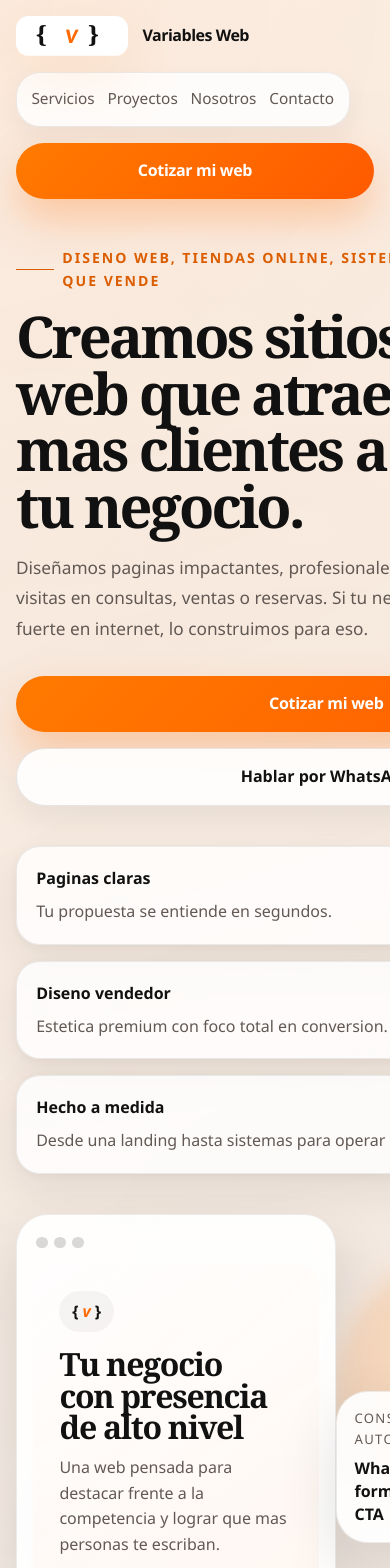
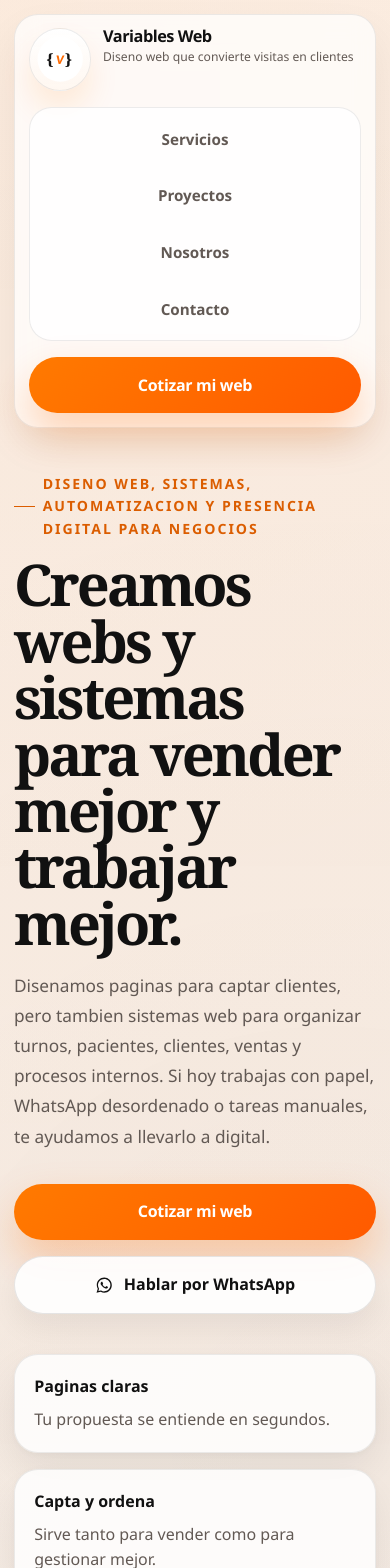
Before and after one commit to JoaquinFreire/VariablesWeb, a React (Vite) app: page / in a window 390 px wide. Shown: the top 1568 px of the page. Built offline with nearby package versions, Linux system fonts and the light colour scheme.

Commit message:
Adaptaciones persoanles.

```diff
--- a/src/App.css
+++ b/src/App.css
@@ -1,7 +1,7 @@
 .page-shell {
   position: relative;
+  width: 100%;
   overflow: hidden;
-  width: 100%;
   padding-inline: clamp(16px, 3vw, 40px);
 }
 
@@ -25,52 +25,98 @@
 }
 
 .topbar {
-  display: flex;
+  padding: 1.1rem 0 0.8rem;
+}
+
+.topbar-surface {
+  display: grid;
+  grid-template-columns: minmax(0, auto) minmax(0, 1fr) auto;
   align-items: center;
-  justify-content: space-between;
   gap: 1rem;
-  padding: 1.5rem 0 1rem;
+  padding: 0.95rem 1rem;
+  border: 1px solid rgba(17, 17, 17, 0.08);
+  border-radius: 2rem;
+  background: rgba(255, 255, 255, 0.72);
+  box-shadow: 0 18px 40px rgba(17, 17, 17, 0.06);
+  backdrop-filter: blur(12px);
 }
 
 .logo {
   display: inline-flex;
   align-items: center;
-  gap: 0.9rem;
-  font-weight: 700;
+  gap: 0.95rem;
+  text-decoration: none;
   color: var(--text-strong);
+}
+
+.logo-badge {
+  display: grid;
+  place-items: center;
+  width: 4.5rem;
+  height: 4.5rem;
+  padding: 0.25rem;
+  border-radius: 999px;
+  background:
+    linear-gradient(180deg, rgba(255, 255, 255, 0.98), rgba(255, 247, 240, 0.96));
+  border: 1px solid rgba(17, 17, 17, 0.08);
+  box-shadow:
+    inset 0 1px 0 rgba(255, 255, 255, 0.92),
+    0 18px 30px rgba(255, 115, 0, 0.12);
+}
+
+.logo-badge svg {
+  width: 100%;
+  height: auto;
+}
+
+.logo-copy {
+  display: grid;
+  gap: 0.18rem;
+}
+
+.logo-copy strong {
+  font-size: 1.02rem;
+  line-height: 1;
   letter-spacing: -0.03em;
 }
 
-.logo svg {
-  width: 112px;
-  height: auto;
-  filter: drop-shadow(0 18px 30px rgba(255, 115, 0, 0.12));
+.logo-copy small {
+  color: var(--text);
+  font-size: 0.82rem;
+  line-height: 1.25;
 }
 
 .logo-brace {
   fill: #121212;
-  font-size: 38px;
+  font-size: 26px;
   font-family: Georgia, 'Times New Roman', serif;
   font-weight: 700;
 }
 
 .logo-v {
   fill: var(--accent);
-  font-size: 42px;
+  font-size: 28px;
   font-family: 'Trebuchet MS', 'Segoe UI', sans-serif;
   font-weight: 900;
   font-style: italic;
 }
 
 .nav {
+  justify-self: center;
+  width: 100%;
+}
+
+.nav-links {
   display: inline-flex;
+  flex-wrap: wrap;
   align-items: center;
-  gap: 1.3rem;
-  padding: 0.75rem 1rem;
+  justify-content: center;
+  gap: 0.55rem;
+  width: 100%;
+  padding: 0.45rem;
   border: 1px solid var(--border);
   border-radius: 999px;
-  background: rgba(255, 255, 255, 0.86);
-  box-shadow: 0 12px 30px rgba(17, 17, 17, 0.05);
+  background: rgba(255, 255, 255, 0.82);
 }
 
 .nav a,
@@ -87,14 +133,22 @@
 }
 
 .nav a {
+  display: inline-flex;
+  align-items: center;
+  justify-content: center;
+  min-height: 2.8rem;
+  padding: 0.72rem 1rem;
+  border-radius: 999px;
   color: var(--text);
   text-decoration: none;
-  font-size: 0.96rem;
+  font-size: 0.95rem;
+  font-weight: 700;
 }
 
 .nav a:hover,
 .nav a:focus-visible {
   color: var(--text-strong);
+  background: rgba(17, 17, 17, 0.04);
 }
 
 .nav-cta,
@@ -128,6 +182,7 @@
   display: inline-flex;
   align-items: center;
   justify-content: center;
+  gap: 0.65rem;
   min-height: 3.5rem;
   padding: 0.95rem 1.35rem;
   border-radius: 999px;
@@ -147,10 +202,16 @@
   border-color: rgba(255, 106, 0, 0.3);
 }
 
+.whatsapp-icon {
+  width: 1.15rem;
+  height: 1.15rem;
+  flex: 0 0 auto;
+}
+
 .hero-section {
   display: grid;
   grid-template-columns: minmax(0, 1.1fr) minmax(320px, 0.9fr);
-  gap: 2.5rem;
+  gap: clamp(2rem, 4vw, 3rem);
   padding: 3.2rem 0 2rem;
   align-items: center;
 }
@@ -174,6 +235,10 @@
   width: 2.75rem;
   height: 1px;
   background: currentColor;
+}
+
+.hero-copy {
+  min-width: 0;
 }
 
 .hero-copy h1 {
@@ -323,6 +388,7 @@
 
 .mock-actions {
   display: flex;
+  flex-wrap: wrap;
   gap: 0.8rem;
   margin-top: 1.5rem;
 }
@@ -527,19 +593,43 @@
   border-radius: 2rem;
 }
 
+.about-panel {
+  display: grid;
+  gap: 1rem;
+}
+
 .founder-card {
   display: grid;
   gap: 1.2rem;
 }
 
-.founder-photo {
-  min-height: 20rem;
+.team-strip {
+  display: grid;
+  grid-template-columns: repeat(3, minmax(0, 1fr));
+  gap: 1rem;
+}
+
+.team-member {
+  display: grid;
+  gap: 0.8rem;
+  justify-items: center;
+  text-align: center;
+}
+
+.team-photo {
+  width: 100%;
+  min-height: 12rem;
   border-radius: 1.6rem;
   background:
     radial-gradient(circle at top, rgba(255, 115, 0, 0.2), transparent 40%),
     linear-gradient(180deg, #fff, #fff4eb);
   display: grid;
   place-items: center;
+}
+
+.team-member strong {
+  color: var(--text-strong);
+  font-size: 0.98rem;
 }
 
 .founder-avatar {
@@ -559,6 +649,15 @@
 .founder-avatar b {
   color: var(--accent);
   font-style: italic;
+}
+
+.site-footer {
+  position: relative;
+  z-index: 1;
+  padding: 1.5rem 0 2rem;
+  text-align: center;
+  color: var(--text);
+  font-size: 0.92rem;
 }
 
 .testimonials-grid {
@@ -604,6 +703,11 @@
   align-items: start;
 }
 
+.contact-copy {
+  display: grid;
+  gap: 1rem;
+}
+
 .contact-form {
   display: grid;
   gap: 1rem;
@@ -645,8 +749,20 @@
   margin-top: 0.4rem;
 }
 
-@media (max-width: 1100px) {
-  .topbar,
+@media (max-width: 1200px) {
+  .topbar-surface {
+    grid-template-columns: 1fr;
+    justify-items: stretch;
+  }
+
+  .logo {
+    justify-self: start;
+  }
+
+  .nav-cta {
+    justify-self: start;
+  }
+
   .hero-section,
   .cards-grid,
   .portfolio-grid,
@@ -657,33 +773,64 @@
     grid-template-columns: 1fr;
   }
 
-  .topbar {
-    display: grid;
-    justify-items: start;
-  }
-
-  .nav {
-    flex-wrap: wrap;
-    border-radius: 1.5rem;
-  }
-
   .hero-visual {
     min-height: 31rem;
   }
+}
 
+@media (max-width: 900px) {
   .hero-metrics {
     grid-template-columns: 1fr;
+  }
+
+  .hero-copy h1,
+  .section-heading h2,
+  .browser-body h2 {
+    max-width: none;
+  }
+
+  .browser-body p {
+    max-width: none;
   }
 }
 
 @media (max-width: 720px) {
-  .topbar {
-    padding-top: 1rem;
+  .page-shell {
+    padding-inline: 14px;
   }
 
-  .nav {
-    gap: 0.8rem;
-    padding: 0.9rem;
+  .topbar {
+    padding-top: 0.85rem;
+  }
+
+  .topbar-surface {
+    padding: 0.85rem;
+    border-radius: 1.5rem;
+  }
+
+  .logo {
+    gap: 0.75rem;
+  }
+
+  .logo-badge {
+    width: 3.9rem;
+    height: 3.9rem;
+  }
+
+  .logo-copy small {
+    font-size: 0.76rem;
+  }
+
+  .nav-links {
+    display: grid;
+    grid-template-columns: repeat(2, minmax(0, 1fr));
+    border-radius: 1.4rem;
+  }
+
+  .nav a {
+    width: 100%;
+    min-height: 3rem;
+    padding-inline: 0.75rem;
   }
 
   .nav-cta {
@@ -692,6 +839,7 @@
 
   .hero-section {
     padding-top: 2rem;
+    gap: 1.5rem;
   }
 
   .hero-actions {
@@ -705,17 +853,20 @@
   }
 
   .hero-visual {
-    min-height: 26rem;
+    min-height: auto;
+    display: grid;
+    gap: 1rem;
   }
 
   .main-card {
+    width: 100%;
     transform: none;
   }
 
   .floating-card {
     position: static;
-    margin-top: 1rem;
     max-width: none;
+    margin: 0;
   }
 
   .brand-strip {
@@ -725,4 +876,47 @@
   .section {
     padding: 3.5rem 0;
   }
+
+  .service-card,
+  .about-panel,
+  .founder-card,
+  .contact-form {
+    padding: 1.35rem;
+  }
+
+  .team-strip {
+    grid-template-columns: 1fr;
+  }
+
+  .team-photo {
+    min-height: 10rem;
+  }
 }
+
+@media (max-width: 520px) {
+  .nav-links {
+    grid-template-columns: 1fr;
+  }
+
+  .logo {
+    align-items: flex-start;
+  }
+
+  .logo-copy {
+    gap: 0.3rem;
+  }
+
+  .mock-actions {
+    flex-direction: column;
+  }
+
+  .mock-primary,
+  .mock-secondary {
+    text-align: center;
+  }
+
+  .section-heading,
+  .contact-copy {
+    gap: 0.85rem;
+  }
+}
--- a/src/App.jsx
+++ b/src/App.jsx
@@ -6,7 +6,7 @@ const services = [
     title: 'Landing pages',
     description:
       'Paginas pensadas para vender un servicio, captar consultas y convertir visitas en clientes.',
-    highlight: 'Ideal para campañas, lanzamientos y negocios que quieren arrancar rapido.',
+    highlight: 'Ideal para campanas, lanzamientos y negocios que quieren arrancar rapido.',
   },
   {
     title: 'Tiendas online',
@@ -24,7 +24,7 @@ const services = [
     title: 'Sistemas a medida',
     description:
       'Paneles, reservas, gestion interna y herramientas digitales creadas para ahorrar tiempo y ordenar procesos.',
-    highlight: 'Cuando una plantilla no alcanza, diseñamos algo hecho a tu forma de trabajar.',
+    highlight: 'Cuando una plantilla no alcanza, disenamos algo hecho a tu forma de trabajar.',
   },
 ]
 
@@ -82,7 +82,7 @@ const testimonials = [
   },
   {
     quote:
-      'Nos guiaron con textos, estructura y diseño. No fue solo una web, fue ordenar la forma en que mostramos el negocio.',
+      'Nos guiaron con textos, estructura y diseno. No fue solo una web, fue ordenar la forma en que mostramos el negocio.',
     author: 'Lucia Benitez',
     role: 'Centro odontologico',
   },
@@ -90,27 +90,46 @@ const testimonials = [
 
 const steps = [
   'Escuchamos tu negocio y definimos la propuesta que mas vende.',
-  'Diseñamos una experiencia visual que se vea profesional y memorable.',
+  'Disenamos una experiencia visual que se vea profesional y memorable.',
   'Lanzamos la web lista para captar consultas, ventas o reservas.',
 ]
 
+const teamMembers = ['Tiiziano Mina', 'Freire Joaquin', 'Avila Horacio']
+const whatsappNumber = '5493513117202'
+
 function LogoMark() {
   return (
-    <div className="logo" aria-label="Variables Web">
-      <svg viewBox="0 0 180 64" role="img" aria-hidden="true">
-        <rect width="180" height="64" rx="20" fill="#ffffff" />
-        <text x="32" y="44" className="logo-brace">
+    <a className="logo" href="#top" aria-label="Variables Web">
+      <div className="logo-badge" aria-hidden="true">
+        <svg viewBox="0 0 88 88" role="img">
+          <circle cx="44" cy="44" r="38" fill="#ffffff" />
+          <text x="21" y="54" className="logo-brace">
             {'{'}
           </text>
-        <text x="79" y="43" className="logo-v">
+          <text x="37" y="52" className="logo-v">
             v
           </text>
-        <text x="116" y="44" className="logo-brace">
+          <text x="52" y="54" className="logo-brace">
             {'}'}
           </text>
         </svg>
-      <span>Variables Web</span>
       </div>
+      <span className="logo-copy">
+        <strong>Variables Web</strong>
+        <small>Diseno web que convierte visitas en clientes</small>
+      </span>
+    </a>
+  )
+}
+
+function WhatsAppIcon() {
+  return (
+    <svg className="whatsapp-icon" viewBox="0 0 24 24" aria-hidden="true">
+      <path
+        fill="currentColor"
+        d="M19.05 4.94A9.77 9.77 0 0 0 12.1 2C6.7 2 2.3 6.4 2.3 11.8c0 1.72.45 3.4 1.3 4.88L2 22l5.47-1.44a9.75 9.75 0 0 0 4.63 1.18h.01c5.4 0 9.8-4.4 9.8-9.8 0-2.62-1.02-5.08-2.86-6.99Zm-6.94 15.14h-.01a8.08 8.08 0 0 1-4.11-1.12l-.29-.17-3.25.86.87-3.17-.19-.33a8.06 8.06 0 0 1-1.23-4.28c0-4.46 3.64-8.1 8.11-8.1 2.16 0 4.18.84 5.71 2.38a8.03 8.03 0 0 1 2.37 5.72c0 4.47-3.64 8.11-8.09 8.11Zm4.45-6.07c-.24-.12-1.41-.7-1.63-.78-.22-.08-.38-.12-.55.12-.16.24-.63.78-.77.94-.14.16-.28.18-.52.06-.24-.12-1-.37-1.9-1.18-.71-.63-1.18-1.4-1.32-1.63-.14-.24-.01-.36.1-.48.11-.11.24-.28.36-.42.12-.14.16-.24.24-.39.08-.16.04-.29-.02-.41-.06-.12-.55-1.33-.75-1.83-.2-.48-.41-.41-.55-.42h-.47c-.16 0-.41.06-.62.29-.21.24-.82.8-.82 1.94 0 1.15.84 2.25.96 2.41.12.16 1.65 2.53 4.01 3.54.56.24 1 .38 1.34.49.56.18 1.06.15 1.46.09.44-.07 1.41-.58 1.61-1.14.2-.56.2-1.04.14-1.14-.06-.1-.22-.16-.46-.28Z"
+      />
+    </svg>
   )
 }
 
@@ -132,42 +151,48 @@ function App() {
 
   const whatsappMessage = encodeURIComponent(
     [
-      'Hola, quiero cotizar una web.',
+      'Hola, vi la web de Variables Web y quiero recibir asesoramiento.',
       `Nombre: ${formData.name || 'No indicado'}`,
       `Negocio: ${formData.business || 'No indicado'}`,
       `Servicio: ${formData.service}`,
-      `Detalle: ${formData.message || 'Quiero mas informacion sobre tiempos y precios.'}`,
+      `Detalle: ${formData.message || 'Quiero informacion sobre tiempos, precios y cual seria la mejor solucion para mi negocio.'}`,
     ].join('\n')
   )
+  const whatsappUrl = `https://wa.me/${whatsappNumber}?text=${whatsappMessage}`
 
   return (
-    <div className="page-shell">
+    <div className="page-shell" id="top">
       <header className="topbar">
+        <div className="topbar-surface">
           <LogoMark />
 
-        <nav className="nav">
+          <nav className="nav" aria-label="Navegacion principal">
+            <div className="nav-links">
               <a href="#servicios">Servicios</a>
               <a href="#proyectos">Proyectos</a>
               <a href="#nosotros">Nosotros</a>
               <a href="#contacto">Contacto</a>
+            </div>
           </nav>
 
           <a className="nav-cta" href="#contacto">
             Cotizar mi web
           </a>
+        </div>
       </header>
 
       <main>
         <section className="hero-section">
           <div className="hero-copy">
             <div className="eyebrow">
-              Diseno web, tiendas online, sistemas y presencia digital que vende
+              Diseno web, sistemas, automatizacion y presencia digital para negocios
             </div>
-            <h1>Creamos sitios web que atraen mas clientes a tu negocio.</h1>
+            <h1>Creamos webs y sistemas para vender mejor y trabajar mejor.</h1>
             <p className="hero-lead">
-              Diseñamos paginas impactantes, profesionales y listas para convertir
-              visitas en consultas, ventas o reservas. Si tu negocio necesita
-              verse fuerte en internet, lo construimos para eso.
+              Disenamos paginas para captar clientes, pero tambien sistemas web
+              para organizar turnos, pacientes, clientes, ventas y procesos
+              internos. Si hoy trabajas con papel, WhatsApp desordenado o tareas
+              manuales, te ayudamos a llevarlo a digital.
             </p>
 
             <div className="hero-actions">
@@ -176,10 +201,11 @@ function App() {
               </a>
               <a
                 className="secondary-button"
-                href={`https://wa.me/?text=${whatsappMessage}`}
+                href={whatsappUrl}
                 target="_blank"
                 rel="noreferrer"
               >
+                <WhatsAppIcon />
                 Hablar por WhatsApp
               </a>
             </div>
@@ -190,12 +216,12 @@ function App() {
                 <span>Tu propuesta se entiende en segundos.</span>
               </article>
               <article>
-                <strong>Diseno vendedor</strong>
-                <span>Estetica premium con foco total en conversion.</span>
+                <strong>Capta y ordena</strong>
+                <span>Sirve tanto para vender como para gestionar mejor.</span>
               </article>
               <article>
                 <strong>Hecho a medida</strong>
-                <span>Desde una landing hasta sistemas para operar mejor.</span>
+                <span>Desde una landing hasta un sistema para automatizar tareas.</span>
               </article>
             </div>
           </div>
@@ -218,8 +244,8 @@ function App() {
                 </div>
                 <h2>Tu negocio con presencia de alto nivel</h2>
                 <p>
-                  Una web pensada para destacar frente a la competencia y lograr
-                  que mas personas te escriban.
+                  Una solucion digital pensada para atraer clientes o para
+                  ordenar por dentro como funciona tu negocio.
                 </p>
                 <div className="mock-actions">
                   <span className="mock-primary">Quiero resultados</span>
@@ -253,8 +279,9 @@ function App() {
             <span className="section-kicker">Servicios</span>
             <h2>Todo lo que necesita tu negocio para vender mejor online</h2>
             <p>
-              No hacemos paginas por hacer. Diseñamos piezas digitales que
-              generan confianza, explican lo que ofreces y empujan a la accion.
+              No hacemos solo paginas lindas. Creamos herramientas digitales que
+              pueden ayudarte a vender mas, atender mejor y dejar atras procesos
+              manuales.
             </p>
           </div>
 
@@ -276,7 +303,9 @@ function App() {
             <h2>Podemos crear paginas para muchisimos tipos de negocio</h2>
             <p>
               Si vendes un servicio, un producto o necesitas mostrar tu marca con
-              seriedad, podemos construir una web pensada para tu rubro.
+              seriedad, podemos construir una web pensada para tu rubro. Y si
+              ademas necesitas gestion interna, reservas o seguimiento de
+              clientes, tambien podemos desarrollarlo.
             </p>
           </div>
 
@@ -294,7 +323,7 @@ function App() {
             <p>
               Aunque una marca recien empiece, su web puede verse como una marca
               grande. Estos proyectos conceptuales estan armados para demostrar
-              diseño, estrategia y criterio comercial.
+              diseno, estrategia y criterio comercial.
             </p>
           </div>
 
@@ -327,28 +356,37 @@ function App() {
             <p>
               Somos un estudio enfocado en crear presencia digital que se vea
               fuerte, moderna y confiable. Nos gusta tomar negocios reales y
-              convertirlos en marcas que impactan desde la primera pantalla.
+              convertirlos en experiencias digitales que impactan y tambien
+              simplifican el trabajo diario.
             </p>
             <p>
               Trabajamos cada proyecto como si fuera nuestra propia vidriera:
               mensaje claro, imagen impecable y una estructura pensada para
-              vender.
+              vender, automatizar y ordenar procesos.
             </p>
           </div>
 
           <div className="founder-card">
-            <div className="founder-photo">
+            <div className="team-strip">
+              {teamMembers.map((member) => (
+                <article className="team-member" key={member}>
+                  <div className="team-photo">
                     <div className="founder-avatar">
                       <span>{'{'}</span>
                       <b>v</b>
                       <span>{'}'}</span>
                     </div>
                   </div>
+                  <strong>{member}</strong>
+                </article>
+              ))}
+            </div>
             <div className="founder-copy">
               <h3>Tu equipo digital para vender con mas presencia</h3>
               <p>
-                Acompañamos a negocios locales, profesionales y marcas que
-                quieren verse mejor y cobrar mas valor por lo que hacen.
+                Acompanamos a negocios locales, profesionales y marcas que
+                quieren verse mejor, cobrar mas valor por lo que hacen y pasar
+                de procesos manuales a sistemas mas agiles.
               </p>
             </div>
           </div>
@@ -356,7 +394,7 @@ function App() {
 
         <section className="section proof-section">
           <div className="section-heading">
-            <span className="section-kicker">Reseñas</span>
+            <span className="section-kicker">Resenas</span>
             <h2>La confianza se construye mostrando resultados y buenas experiencias</h2>
             <p>
               La mejor pagina no solo se ve bien. Hace que el cliente sienta que
@@ -401,10 +439,11 @@ function App() {
             </p>
             <a
               className="inline-whatsapp"
-              href={`https://wa.me/?text=${whatsappMessage}`}
+              href={whatsappUrl}
               target="_blank"
               rel="noreferrer"
             >
+              <WhatsAppIcon />
               Abrir WhatsApp con mensaje preparado
             </a>
           </div>
@@ -413,7 +452,11 @@ function App() {
             className="contact-form"
             onSubmit={(event) => {
               event.preventDefault()
-              window.open(`https://wa.me/?text=${whatsappMessage}`, '_blank', 'noopener,noreferrer')
+              window.open(
+                whatsappUrl,
+                '_blank',
+                'noopener,noreferrer'
+              )
             }}
           >
             <label>
@@ -466,6 +509,10 @@ function App() {
           </form>
         </section>
       </main>
+
+      <footer className="site-footer">
+        <p>© 2026 Variables Web. Todos los derechos reservados.</p>
+      </footer>
     </div>
   )
 }
```
Also changed, not shown: 1 other file (tests, documents, lock files or other folders). Lines whose indentation alone changed are shown as unchanged.
